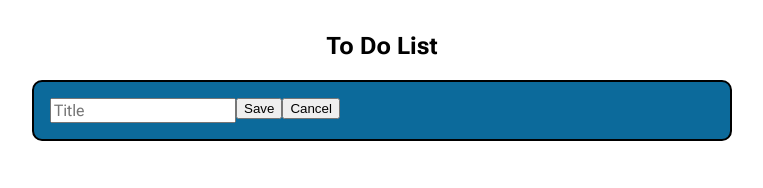
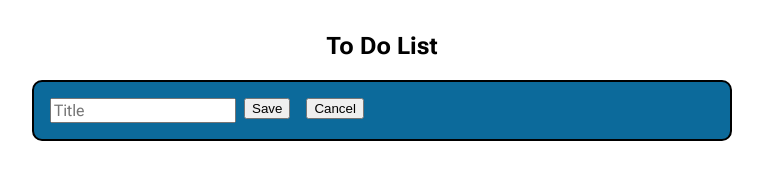
Before and after one commit to GSacata/todolist, an Angular app in the folder frontend/: page / in a window 1280 px wide. Shown: the top 188 px of the page, without its empty margins (258-1021 px from the left). Built offline with nearby package versions, Linux system fonts and the light colour scheme; no server answers.

Commit message:
yeah, it works, kind of

```diff
--- a/frontend/src/app/todolist/todolist.component.html
+++ b/frontend/src/app/todolist/todolist.component.html
@@ -7,8 +7,8 @@
             <div class="flex-to-row">
                 <input class="task-create-title-input" type="text" [(ngModel)]="selectedTask.task_title" placeholder="Title">
                 <div class="align-btn-to-r">
-                    <button (click)="createTask(selectedTask)">Save</button>
-                    <button (click)="refreshTasks()">Cancel</button>
+                    <button (click)="createTask(selectedTask)" class="btn-confirm">Save</button>
+                    <button (click)="refreshTasks()" class="btn-cancel">Cancel</button>
                 </div>
             </div>
         </div>
@@ -65,11 +65,11 @@
 <div class="popup-body" id="popup-canceltask">
     <!-- <div class="popup-shade" (click)="cancelDeleteTask()"> -->
     <div class="popup-shade">
-        <div class="popup-canceltask-body">
-            <p>Deleting '{{selectedTask.task_title}}'. Are you sure?</p>
-            <div class="flex-to-row center-elements">
-                <button (click)="deleteTask(selectedTask)">Yes</button>
-                <button (click)="cancelDeleteTask()">No</button>
+        <div class="popup-canceltask-body generic-centertext">
+            <p>Deleting '{{selectedTask.task_title}}'.<br>Are you sure?</p>
+            <div class="flex-to-row popup-canceltask-btns">
+                <button (click)="deleteTask(selectedTask)" class="btn-confirm">Yes</button>
+                <button (click)="cancelDeleteTask()"  class="btn-cancel">No</button>
             </div>
         </div>
     </div>
--- a/frontend/src/styles.css
+++ b/frontend/src/styles.css
@@ -289,8 +289,21 @@ td {
     border: solid 2px var(--primary-color);
     border-radius: 10px;
     background-color: var(--secondary-color);
+    padding: 0.5rem;
 }
 
-.center-elements {
+.generic-centertext {
     text-align: center;
 }
+
+.popup-canceltask-btns {
+    position: relative;
+    left: 50%;
+    transform: translateX(-50%);
+    width: fit-content;
+}
+
+.btn-confirm,
+.btn-cancel {
+    margin: 0 0.5rem;
+}
```
